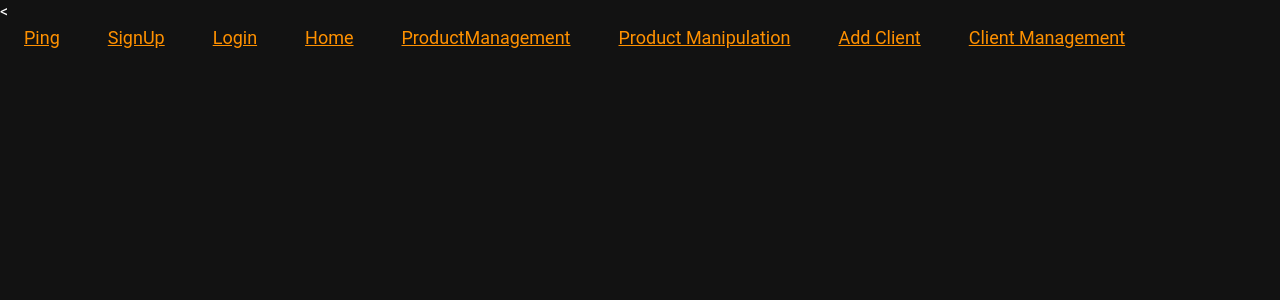
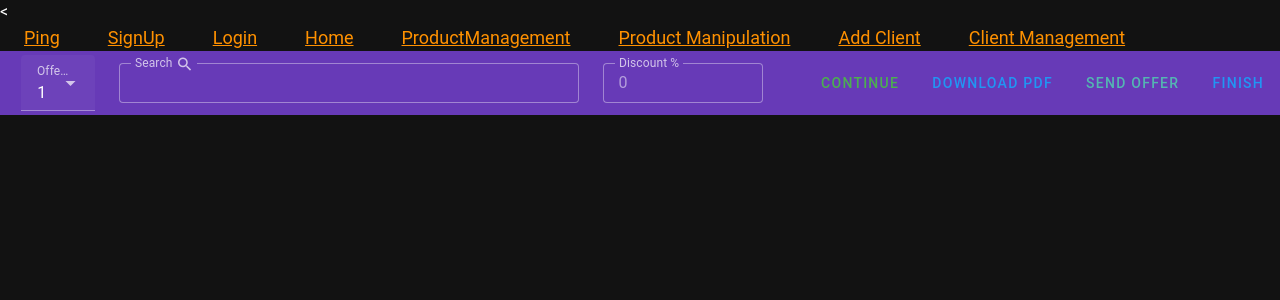
Before and after one commit to rameshiCode/hvac_sales, a Vue app in the folder vue-project/: page /product-selection/1/1/1/1/1 in a window 1280 px wide. Shown: the top 300 px of the page. Built offline with nearby package versions, Linux system fonts and the light colour scheme; no server answers.

Commit message:
same offer state on edit, fixed offer type undefined, sclipici

```diff
--- a/vue-project/src/components/ClientDetails.vue
+++ b/vue-project/src/components/ClientDetails.vue
@@ -68,17 +68,12 @@ export default {
     fetchOffers() {
       axios.get(`${this.$apiUrl}/clients/${this.clientId}/offers`)
         .then(response => {
-          // Ensure the response data is an array of offers
           if (Array.isArray(response.data)) {
             console.log('Offers:', response.data);
             this.offers = response.data.map(offer => {
-              // Log the offer type
               console.log('Offer Type:', offer.offer_type);
-
-              // Ensure products_details is a JSON string that needs to be parsed
               try {
                 offer.products_details = JSON.parse(offer.products_details);
-                // Extract category from products_details if available
                 offer.category = offer.products_details.length > 0 ? offer.products_details[0].category : 'N/A';
               } catch (e) {
                 console.error('Error parsing products_details:', e);
--- a/vue-project/src/components/ProductSelection.vue
+++ b/vue-project/src/components/ProductSelection.vue
@@ -69,6 +69,9 @@
       </div>
       <div style="display: flex; align-items: center;">
         <v-btn color="secondary" @click="sendOffer">Send Offer</v-btn>
+      </div>
+      <div style="display: flex; align-items: center;">
+        <v-btn color="blue" @click="finishOffer">Finish</v-btn>
       </div>
     </v-toolbar>
 
@@ -196,6 +199,7 @@ export default {
       ],
       mainProducts: [],
       complementaryProducts: [],
+      isEditing: !!this.offerId,  // Flag to check if editing an existing offer
     };
   },
   created() {
@@ -361,7 +365,8 @@ export default {
       });
     },
     continueOffer() {
-      const url = `${this.$apiUrl}/offers`;
+      const url = this.isEditing ? `${this.$apiUrl}/offers/${this.offerId}` : `${this.$apiUrl}/offers`;
+      const method = this.isEditing ? 'put' : 'post';
       const offerData = {
         clientId: this.clientId,
         offerType: this.selectedOfferType,
@@ -369,12 +374,11 @@ export default {
         totalPrice: this.totalPrice,
         finalPrice: this.totalPrice
       };
-
-      axios.post(url, offerData)
+      axios({ method, url, data: offerData })
         .then(response => {
-          alert(`${this.selectedOfferType} offer saved successfully!`);
+          alert(`${this.selectedOfferType} offer ${this.isEditing ? 'updated' : 'saved'} successfully!`);
           const nextOfferType = this.getNextOfferType(this.selectedOfferType);
-          if (nextOfferType) {
+          if (!this.isEditing && nextOfferType) {
             this.selectedOfferType = nextOfferType;
             this.loadProducts();
           } else {
@@ -386,8 +390,8 @@ export default {
           }
         })
         .catch(error => {
-          console.error(`Error saving the ${this.selectedOfferType} offer:`, error);
-          alert(`There was an error saving the ${this.selectedOfferType} offer. Please try again.`);
+          console.error(`Error ${this.isEditing ? 'updating' : 'saving'} the ${this.selectedOfferType} offer:`, error);
+          alert(`There was an error ${this.isEditing ? 'updating' : 'saving'} the ${this.selectedOfferType} offer. Please try again.`);
         });
     },
     getNextOfferType(currentOfferType) {
@@ -396,7 +400,28 @@ export default {
         return this.offerTypes[currentIndex + 1];
       }
       return null;
-    }
+    },
+    finishOffer() {
+      const url = this.isEditing ? `${this.$apiUrl}/offers/${this.offerId}` : `${this.$apiUrl}/offers`;
+      const method = this.isEditing ? 'put' : 'post';
+      const offerData = {
+        clientId: this.clientId,
+        offerType: this.selectedOfferType,
+        products: this.products.filter(p => p.quantity > 0),
+        totalPrice: this.totalPrice,
+        finalPrice: this.totalPrice
+      };
+
+      axios({ method, url, data: offerData })
+        .then(response => {
+          alert(`${this.selectedOfferType} offer ${this.isEditing ? 'updated' : 'saved'} successfully!`);
+          // No redirection needed here, simply stay on the same page
+        })
+        .catch(error => {
+          console.error(`Error ${this.isEditing ? 'updating' : 'saving'} the ${this.selectedOfferType} offer:`, error);
+          alert(`There was an error ${this.isEditing ? 'updating' : 'saving'} the ${this.selectedOfferType} offer. Please try again.`);
+        });
+    },
   }
 };
 </script>
--- a/vue-project/src/router/index.js
+++ b/vue-project/src/router/index.js
@@ -61,10 +61,10 @@ const router = createRouter({
       props: true,
     },
     {
-      path: '/product-selection/:clientId/:categoryName/:clientEmail?/:offerId?',
+      path: '/product-selection/:clientId/:categoryName/:clientEmail?/:offerId?/:offerType?',
       name: 'ProductSelection',
       component: ProductSelection,
-      props: true
+      props: true,
     },
     {
       path: '/clients/:clientId',
```
Also changed, not shown: 1 other file (tests, documents, lock files or other folders).
